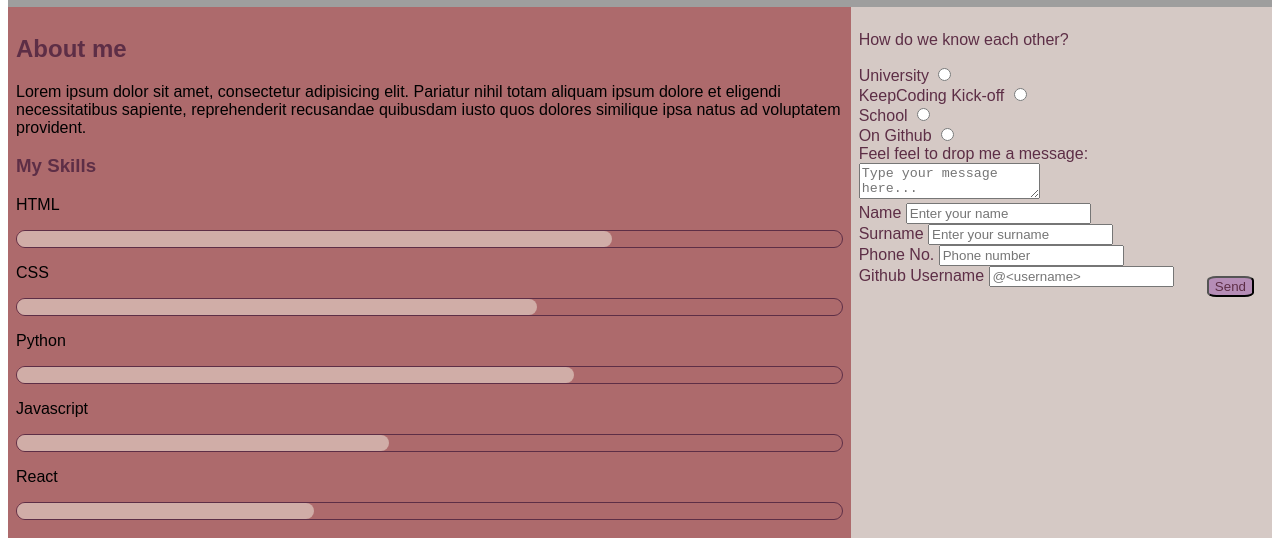
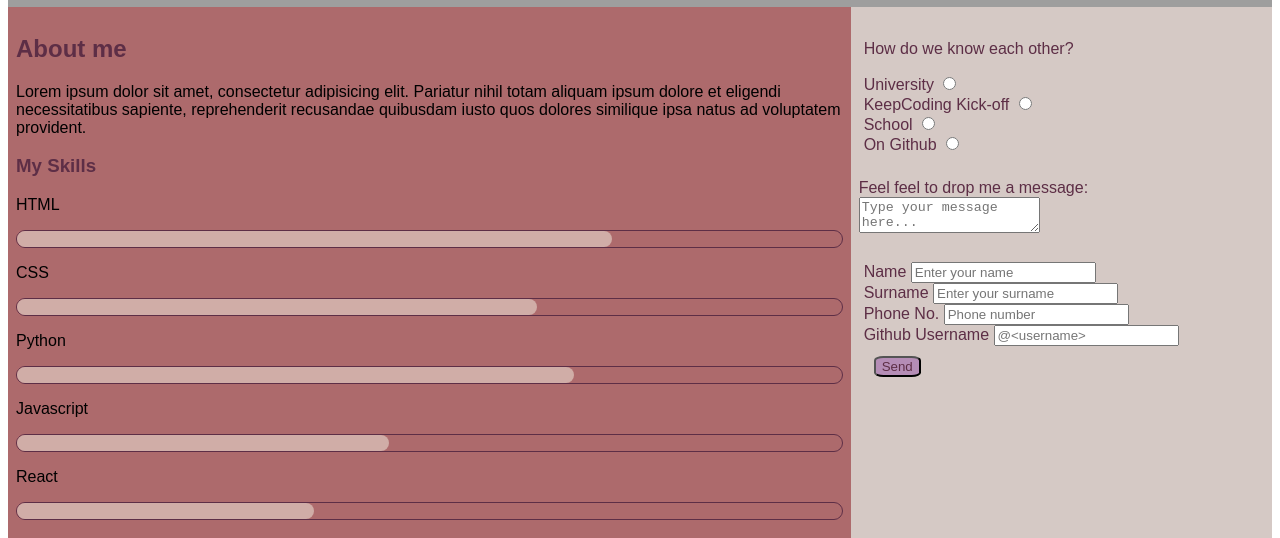
Before and after one commit to gracevivian04/BasicPortfolio, a plain HTML site: page Portfolio/index.html in a window 1280 px wide. Shown: the part 161-699 px from the top of the page. Drawn offline with Linux system fonts and the light colour scheme; grey boxes are pictures that could not be loaded.

Commit message:
form css updated

```diff
--- a/Portfolio/index.html
+++ b/Portfolio/index.html
@@ -45,7 +45,8 @@
         </div>
     </main>
         <form action="#" method="post">
-        <p>How do we know each other?</p>
+        <div class="connection">
+            <p>How do we know each other?</p>
         <div>
             <label for="university">University</label>
             <input id="uni" name="connection" type="radio">
@@ -62,27 +63,28 @@
             <label for="github">On Github</label>
             <input id="git" name="connection" type="radio">
         </div>
+        </div>
         <div>
             <label for="message">Feel feel to drop me a message:</label>
             <textarea id="message" name="message" maxlength="180" placeholder="Type your message here..."></textarea>
         </div>
         <div class="contact-info">
-        <div>
+        <span>
             <label for="name">Name</label>
             <input id="name" name="name" type="text" placeholder="Enter your name">
-        </div>
-        <div>
+        </span>
+        <span>
             <label for="surname">Surname</label>
             <input id="surname" name="surname" type="text" placeholder="Enter your surname">
-        </div>
-        <div>
+        </span>
+        <span>
             <label for="phone">Phone No.</label>
             <input id="phone" name="phone" type="tel" placeholder="Phone number">
-        </div>
-        <div>
+        </span>
+        <span>
             <label for="github">Github Username</label>
             <input id="github" name="github" type="text" placeholder="@<username>">
-        </div>
+        </span>
         <div>
             <button class="button" type="submit" value="send">Send</button>
         </div>
--- a/Portfolio/style.css
+++ b/Portfolio/style.css
@@ -36,6 +36,7 @@ form {
     grid-area: form;
     color: #5D2E46;
     padding: 8px;
+    display: block;
 }
 
 footer {
@@ -45,6 +46,7 @@ footer {
     align-items: center;
     justify-content: center;
     column-gap: 2em;
+    padding: 3px;
 }
 
 nav.navbar img.profile {
@@ -88,10 +90,15 @@ main h3 {
     background-color: #D0ADA7;
 }
 
+.connection {
+    margin: 25px 5px 25px 5px;
+}
 .contact-info {
     display: flex;
     flex-wrap: wrap;
     justify-content: space-between;
+    flex-direction: column;
+    margin: 25px 5px 25px 5px;
 }
 
 .button {
```
